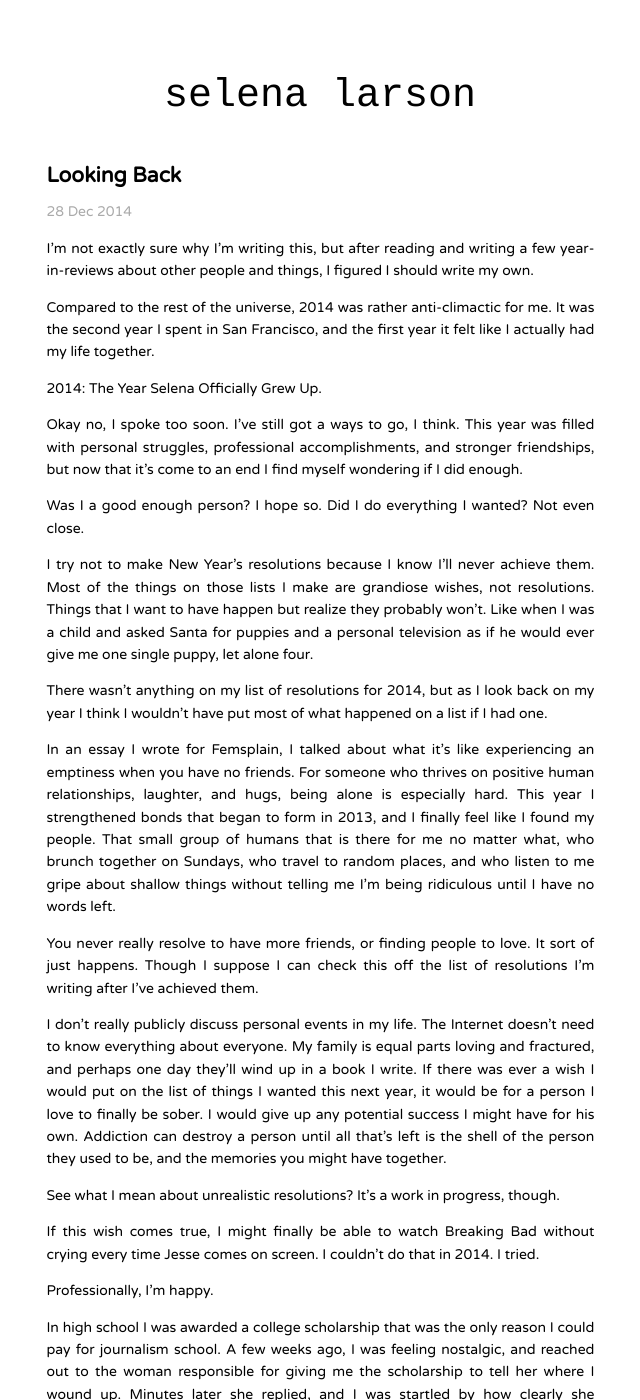
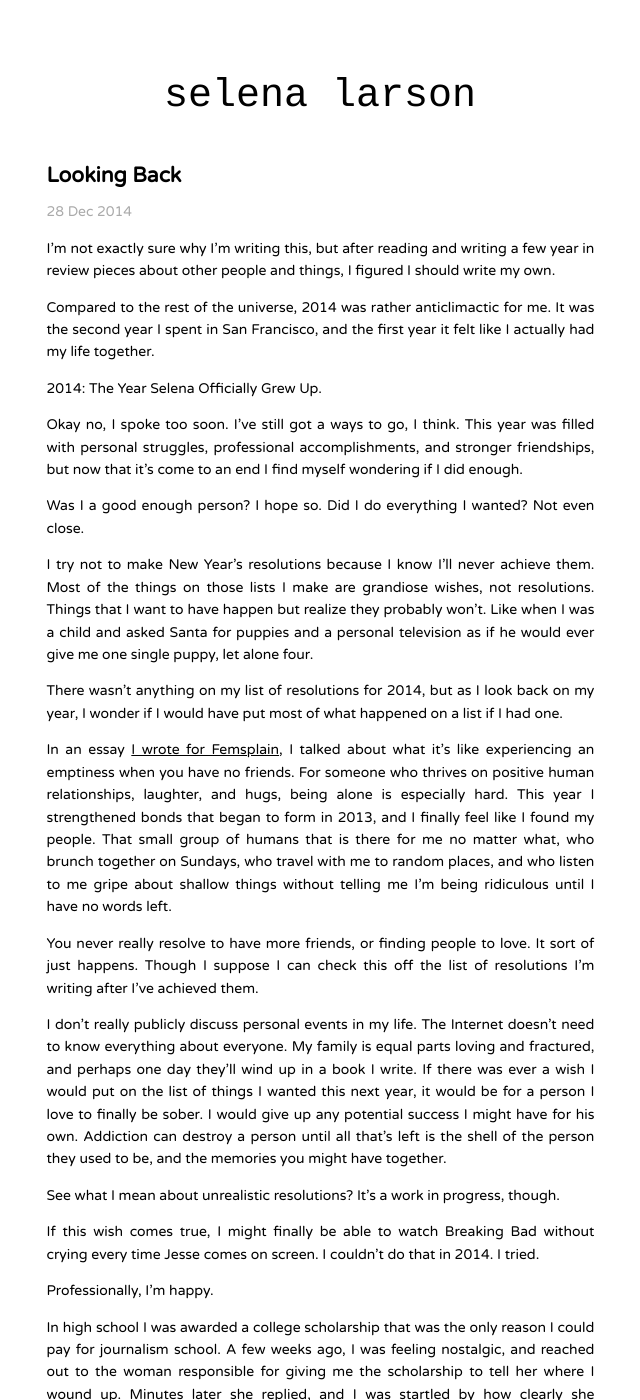
Before and after one commit to selenalarson/selenalarson.github.io, a Jekyll site: the page built from _posts/2014-12-28-looking-back.html, in a window 1280 px wide and 1400 px high. Shown: the whole window, without its empty margins (320-960 px from the left). Built offline with Jekyll 4.4.1, drawn with Linux system fonts in a browser that asks for light colours; some web fonts are replaced; Markdown is read by kramdown in place of the engine named in the settings; comment, search, counter and statistics services are not loaded.

Commit message:
looking back update

```diff
--- a/_posts/2014-12-28-looking-back.html
+++ b/_posts/2014-12-28-looking-back.html
@@ -2,12 +2,12 @@
 layout: post
 title:  "Looking Back"
 date:   2014-12-28
-categories: tech, personal
+categories: personal
 ---
 
-I’m not exactly sure why I’m writing this, but after reading and writing a few year-in-reviews about other people and things, I figured I should write my own.<p>
+I’m not exactly sure why I’m writing this, but after reading and writing a few year in review pieces about other people and things, I figured I should write my own.<p>
 
-Compared to the rest of the universe, 2014 was rather anti-climactic for me. It was the second year I spent in San Francisco, and the first year it felt like I actually had my life together. <p>
+Compared to the rest of the universe, 2014 was rather anticlimactic for me. It was the second year I spent in San Francisco, and the first year it felt like I actually had my life together. <p>
 
 
 2014: The Year Selena Officially Grew Up. <p>
@@ -22,10 +22,10 @@
 I try not to make New Year’s resolutions because I know I’ll never achieve them. Most of the things on those lists I make are grandiose wishes, not resolutions. Things that I want to have happen but realize they probably won’t. Like when I was a child and asked Santa for puppies and a personal television as if he would ever give me one single puppy, let alone four. <p>
 
 
-There wasn’t anything on my list of resolutions for 2014, but as I look back on my year I think I wouldn’t have put most of what happened on a list if I had one. <p>
+There wasn’t anything on my list of resolutions for 2014, but as I look back on my year, I wonder if I would have put most of what happened on a list if I had one. <p>
 
 
-In an essay <a href=“http://femsplain.com/when-a-big-city-can-make-a-person-feel-so-small/“>I wrote for Femsplain</a>, I talked about what it’s like experiencing an emptiness when you have no friends. For someone who thrives on positive human relationships, laughter, and hugs, being alone is especially hard. This year I strengthened bonds that began to form in 2013, and I finally feel like I found my people. That small group of humans that is there for me no matter what, who brunch together on Sundays, who travel to random places, and who listen to me gripe about shallow things without telling me I’m being ridiculous until I have no words left. <p>
+In an essay <u><a href="http://femsplain.com/when-a-big-city-can-make-a-person-feel-so-small">I wrote for Femsplain</a></u>, I talked about what it’s like experiencing an emptiness when you have no friends. For someone who thrives on positive human relationships, laughter, and hugs, being alone is especially hard. This year I strengthened bonds that began to form in 2013, and I finally feel like I found my people. That small group of humans that is there for me no matter what, who brunch together on Sundays, who travel with me to random places, and who listen to me gripe about shallow things without telling me I’m being ridiculous until I have no words left. <p>
 
 
 You never really resolve to have more friends, or finding people to love. It sort of just happens. Though I suppose I can check this off the list of resolutions I’m writing after I’ve achieved them.<p>
@@ -73,14 +73,14 @@
 
 This year I poured myself into books. I read too many to count, and since you can’t read my book yet, I’ll recommend some of my favorites.<p>
 
-<ul><a href=“http://www.cherylstrayed.com/wild_108676.htm”>Wild</a>
+<ul><u><a href=“http://www.cherylstrayed.com/wild_108676.htm”>Wild</a>
 <a href=“http://www.robinsloan.com/penumbra/“>Mr. Penumbra’s 24-Hour Bookstore</a>
 
 <a href=“http://matthewquickwriter.com/novels/the-good-luck-of-right-now/“>The Good Luck of Right Now</a>
 
 <a href=“http://www.amazon.com/Americans-Paris-Death-Under-Occupation/dp/0143118668”>Americans in Paris: Life and Death Under Nazi Occupation</a>
 
-There’s no book I’ve loved more than <a href=“http://www.anthonydoerr.com/books/all-the-light-we-cannot-see/“>All The Light We Cannot See </a>. I couldn’t stop thinking about it after I turned the final page. It’s a beautiful, heartbreaking journey.</ul>
+There’s no book I’ve loved more than <a href=“http://www.anthonydoerr.com/books/all-the-light-we-cannot-see/“>All The Light We Cannot See </a>. I couldn’t stop thinking about it after I turned the final page. It’s a beautiful, heartbreaking journey.</u></ul>
 
 I don’t know what 2015 will bring, but I’m looking forward to it. I want to travel more, I want to write more, and I want to be more than I was this year. But I’m not going to add all that to a wish list.<p>
 
```
